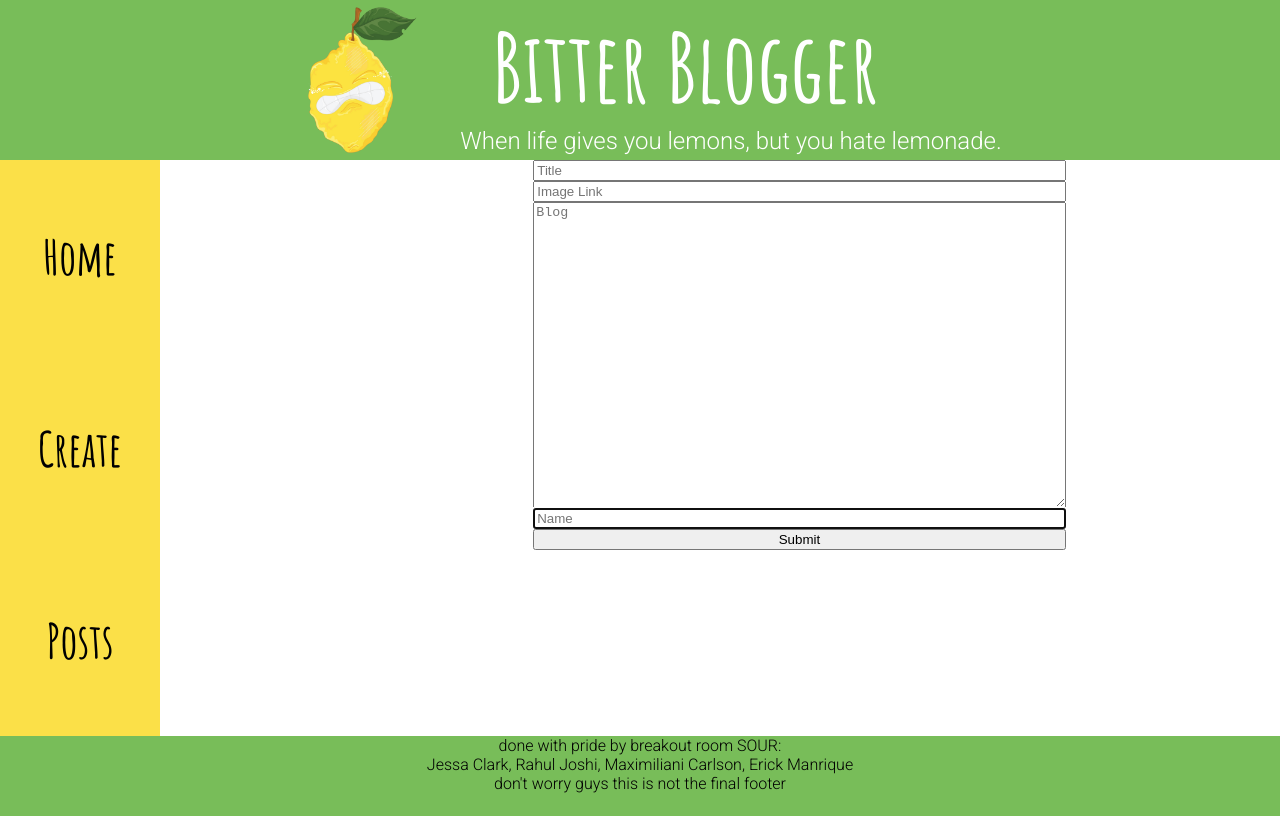
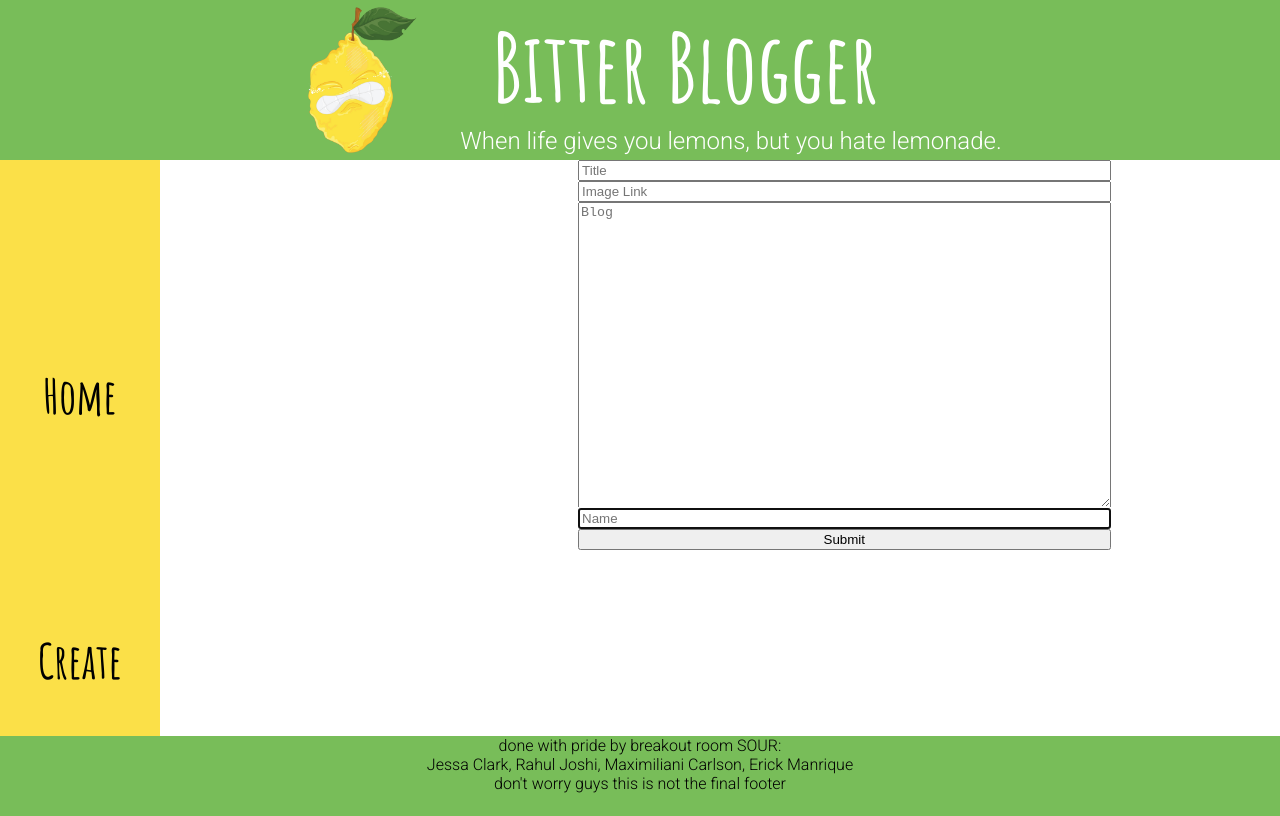
Before and after one commit to rahulpjo/full-stack-blog-app, a React (Create React App) app in the folder client/: page /new in a window 1280 px wide. Built offline with nearby package versions, Linux system fonts and the light colour scheme.

Commit message:
updating sidebar

```diff
--- a/client/src/components/Layout/Layout.css
+++ b/client/src/components/Layout/Layout.css
@@ -1,6 +1,10 @@
-.layout-children {
+.layout-children-container {
   display: flex;
-  margin-left: 10rem;
+  /* margin-left: 10rem; */
   padding-top: 10rem;
   min-height: 72vh;
 }
+.layout-children-content {
+margin-left: 16vw;
+max-width: 80vw;
+}
--- a/client/src/components/Layout/Layout.jsx
+++ b/client/src/components/Layout/Layout.jsx
@@ -7,9 +7,9 @@ const Layout = (props) => {
   return (
     <div className="layout-container">
       <Header />
+      <div className="layout-children-container">
         <SideBar />
-      <div className="layout-children">
-       {props.children}
+        <div className="layout-children-content">{props.children}</div>
       </div>
       <Footer />
     </div>
--- a/client/src/components/PostList/PostList.jsx
+++ b/client/src/components/PostList/PostList.jsx
@@ -0,0 +1,24 @@
+import { useEffect, useState } from "react";
+import Post from "../../components/Post/Post.jsx";
+import { getPosts } from "../../services/posts.js";
+
+const PostList = () => {
+  const [posts, setPosts] = useState([]);
+  useEffect(() => {
+    const fetchData = async () => {
+      let results = await getPosts();
+      setPosts(results);
+    };
+    fetchData();
+  }, []);
+
+  return (
+      <div className="posts">
+        {posts.map((post) => (
+          <Post key={post._id} post={post} />
+        ))}
+      </div>
+  );
+};
+
+export default PostList;
--- a/client/src/components/SideBar/SideBar.css
+++ b/client/src/components/SideBar/SideBar.css
@@ -2,9 +2,9 @@
   box-sizing: border-box;
   display: flex;
   flex-flow: column;
-  justify-content: space-around;
+  justify-content:space-evenly;
   align-items: center;
-  padding: 10rem 5rem 4rem;
+  padding: 0 5rem 4rem;
   width: 10vw;
   height: 100%;
   position: fixed;
--- a/client/src/components/SideBar/SideBar.jsx
+++ b/client/src/components/SideBar/SideBar.jsx
@@ -11,9 +11,6 @@ function SideBar() {
       <Link to="/new">
         Create
       </Link>
-      <Link to="/posts">
-        Posts
-      </Link>
     </div>
   )
 }
--- a/client/src/screens/Home/Home.jsx
+++ b/client/src/screens/Home/Home.jsx
@@ -1,10 +1,11 @@
 import Layout from "../../components/Layout/Layout"
+import PostList from "../../components/PostList/PostList"
 import "./Home.css"
 
 const Home = () => {
   return (
     <Layout>
-      <p>welcome home users</p>
+      <PostList/>
     </Layout>
   )
 }
```
